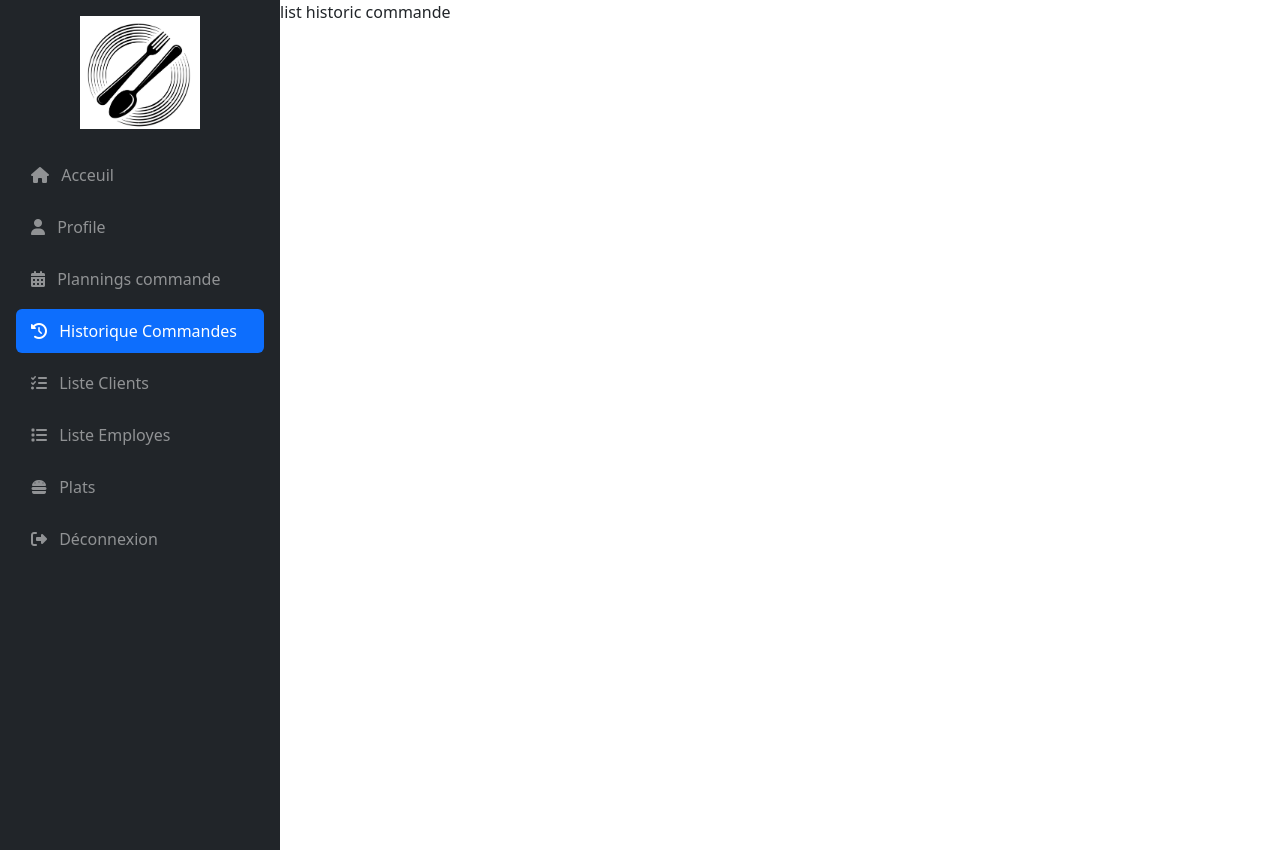
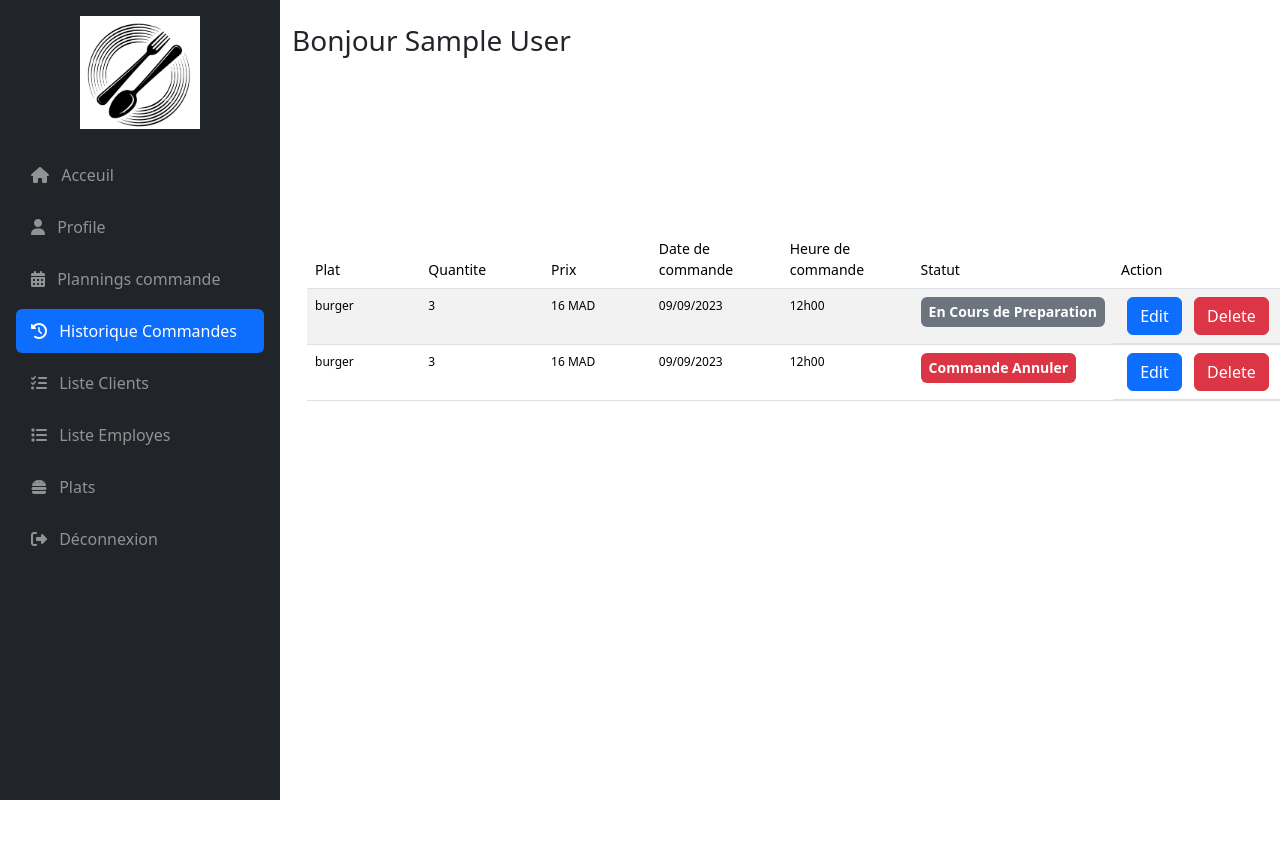
Before and after one commit to majda-k/project-cantine-php, a PHP site: page /project-cantine-php/in_historic_commande.php in a window 1280 px wide. After the commit the page ends 800 px from the top, so only its background shows below. Run offline with PHP 8.4, Linux system fonts and the light colour scheme; the visitor is signed in with stand-in values (Sample User, id 1); lists and menus that the app fills with data are empty.

Commit message:
historic Commande

```diff
--- a/controler_historic_commande/ListHistoricCommand.php
+++ /dev/null
@@ -1,3 +0,0 @@
-<div class="dashbord-content content2 flex flex-column">
-    list historic commande
-</div>
--- /dev/null
+++ b/controler_historic_commande/ListHistoricCommandClient.php
@@ -0,0 +1,85 @@
+<?php
+// Define the data
+$orders = [
+    [
+        'plat' => 'burger',
+        'quantite' => 3,
+        'prix' => '16 MAD',
+        'date' => '09/09/2023',
+        'heure' => '12h00',
+        'statut' => 'En Cours de Preparation',
+        'badge_class' => 'bg-secondary'
+    ],
+    [
+        'plat' => 'burger',
+        'quantite' => 3,
+        'prix' => '16 MAD',
+        'date' => '09/09/2023',
+        'heure' => '12h00',
+        'statut' => 'Commande Annuler',
+        'badge_class' => 'bg-danger'
+    ]
+];
+?>
+
+<div class="container-fluid py-4">
+    <!-- Header -->
+    <div class="row mb-3">
+        <div class="col">
+            <h2 class="h3">Bonjour <?= $_SESSION['prenom'] ?? 'Client' ?></h2>
+        </div>
+    </div>
+    <!-- fin header -->
+    <div class="content5 d-flex justify-content-center">
+        <div class="creation d-flex flex-column">
+            <!-- debut tableau -->
+            <div class="table mt-5">
+                <table class="table table-striped">
+                    <thead>
+                        <tr class="font-sm">
+                            <th scope="col" class="font-weight-bold">Plat</th>
+                            <th scope="col" class="font-weight-bold">Quantite</th>
+                            <th scope="col" class="font-weight-bold">Prix</th>
+                            <th scope="col" class="font-weight-bold">Date de commande</th>
+                            <th scope="col" class="font-weight-bold">Heure de commande</th>
+                            <th scope="col" class="font-weight-bold">Statut</th>
+
+                            <?php if ($_SESSION['role'] == 'employee' || $_SESSION['role'] == 'admin'): ?>
+                                <th scope="col" class="font-weight-bold">Action</th>
+                            <?php endif; ?>
+                        </tr>
+                    </thead>
+                    <tbody>
+                        <?php foreach ($orders as $order): ?>
+                            <tr class="font-xs">
+                                <th scope="row"><?= $order['plat'] ?></th>
+                                <th scope="row"><?= $order['quantite'] ?></th>
+                                <th scope="row"><?= $order['prix'] ?></th>
+                                <th scope="row"><?= $order['date'] ?></th>
+                                <th scope="row"><?= $order['heure'] ?></th>
+                                <th scope="row">
+                                    <span class="badge <?= $order['badge_class'] ?>" style="display: inline-block; text-align: center; font-size: 14px; padding: 8px; width: fit-content;">
+                                        <?= $order['statut'] ?>
+                                    </span>
+                                </th>
+
+                                <?php if ($_SESSION['role'] == 'employee' || $_SESSION['role'] == 'admin'): ?>
+                                    <th scope="row" class="d-flex justify-content-around">
+                                        <form action="/project-cantine-php/in_historic_commande.php" method="POST">
+                                            <button type="submit" name="action" value="modifier" class="btn btn-primary mr-2">Edit</button>
+                                        </form>
+                                        <form action="/project-cantine-php/in_historic_commande.php" method="POST">
+                                            <button type="submit" name="action" value="supprimer" class="btn btn-danger">Delete</button>
+                                        </form>
+                                    </th>
+                                <?php endif; ?>
+
+                            </tr>
+                        <?php endforeach; ?>
+                    </tbody>
+                </table>
+            </div>
+            <!-- fin tableau -->
+        </div>
+    </div>
+</div>
--- a/controler_in_listClient/ListClientAdmin.php
+++ b/controler_in_listClient/ListClientAdmin.php
@@ -10,7 +10,7 @@ $users = $pdostat->fetchAll();
     <!-- Header -->
     <div class="row mb-4">
         <div class="col">
-            <h2 class="h3">Bonjour <?= $_SESSION['prenom'] ?? 'Admin' ?></h2>
+
         </div>
     </div>
 
--- a/controler_in_list_employes/listEmployesAdmin.php
+++ b/controler_in_list_employes/listEmployesAdmin.php
@@ -9,7 +9,7 @@ $users = $pdostat->fetchAll();
     <!-- Header -->
     <div class="row mb-4">
         <div class="col">
-            <h2 class="h3">Bonjour <?= $_SESSION['prenom'] ?? 'Admin' ?></h2>
+
         </div>
     </div>
 
--- a/controler_in_planing_command/creationplanningscommande.php
+++ b/controler_in_planing_command/creationplanningscommande.php
@@ -65,7 +65,7 @@
           <!-- Header -->
           <div class="row mb-4">
               <div class="col">
-                  <h2 class="h3">Bonjour <?= $_SESSION['prenom'] ?? 'Client' ?></h2>
+
               </div>
           </div>
 
--- a/controler_in_planing_command/formModificationplannings.php
+++ b/controler_in_planing_command/formModificationplannings.php
@@ -21,7 +21,7 @@ if (isset($_POST['action'])) {
         <div class="col-md-8">
             <div class="card">
                 <div class="card-header">
-                    <h2 class="mb-0">Bonjour </h2>
+
                 </div>
                 <div class="card-body">
                     <h3 class="card-title mb-4">Modifier votre Plannings commande</h3>
--- a/controler_plat/ajouterplatadmin.php
+++ b/controler_plat/ajouterplatadmin.php
@@ -47,7 +47,7 @@ if ($_SERVER['REQUEST_METHOD'] === 'POST' && !isset($_POST['action'])) {
     <!-- Header -->
     <div class="row mb-4">
         <div class="col">
-            <h2 class="h3">Bonjour <?= $_SESSION['prenom'] ?? 'Admin' ?></h2>
+
         </div>
     </div>
 
--- a/controler_plat/detailsplatadmin.php
+++ b/controler_plat/detailsplatadmin.php
@@ -12,7 +12,6 @@ $plat = $pdostat->fetch();
     <!-- Header -->
     <div class="row mb-4">
         <div class="col">
-            <h2 class="h3">Bonjour <?= $_SESSION['prenom'] ?? 'Admin' ?></h2>
         </div>
     </div>
 
--- a/controler_plat/platadmin.php
+++ b/controler_plat/platadmin.php
@@ -11,7 +11,7 @@ $plats = $pdostat->fetchAll();
     <!-- Header -->
     <div class="row mb-4">
         <div class="col">
-            <h2 class="h3">Bonjour <?= $_SESSION['prenom'] ?? 'Admin' ?></h2>
+
         </div>
     </div>
 
--- a/countroler_dashbord/Acceuil_admin.php
+++ b/countroler_dashbord/Acceuil_admin.php
@@ -139,8 +139,8 @@ $plats = $pdostat->fetchAll();
       <section class="mb-4 h-100 d-flex flex-column" style="background-color: #f7d7b3; padding: 20px; border-radius: 8px;">
         <h3 class="text-secondary mb-4">Les Dernières Commandes</h3>
         <div class="flex-grow-1">
-          <?php foreach (['burger-img.jpg', 'pzza.img', 'burgercheese-img.jpg'] as $image) : ?>
-            <div class="card mb-3 shadow-sm" style="max-height: 200px; overflow: hidden;">
+          <?php foreach (['burger-img.jpg', 'cheeseburger.png', 'burgercheese-img.jpg'] as $image) : ?>
+            <div class="card mb-3 shadow-sm" style="max-height: 300px; overflow: hidden;">
               <div class="row g-0">
                 <div class="col-4">
                   <img src="images/<?= $image ?>" class="img-fluid rounded-start" alt="Commande Image">
--- a/countroler_dashbord/Acceuil_client.php
+++ b/countroler_dashbord/Acceuil_client.php
@@ -34,7 +34,7 @@ $plats = $pdostat->fetchAll();
   <!-- Header -->
   <div class="row mb-3">
     <div class="col">
-      <h2 class="h3">Bonjour <?= $_SESSION['prenom'] ?? 'Client' ?></h2>
+      <h2 class="h3">Bonjour <?= $_SESSION['prenom'] ?? 'Client' ?>
     </div>
   </div>
   <!-- Main Content -->
@@ -108,7 +108,7 @@ $plats = $pdostat->fetchAll();
           $count = 0;
 
           // Tableau d'images correspondant aux plats
-          $images = ['burger-img.jpg',  'burgercheese-img.jpg' ,'pizza-aux-fruits-de-mer.jpg'];
+          $images = ['burger-img.jpg',  'cheeseburger.png' ,'pizza-aux-fruits-de-mer.jpg'];
 
           // Parcourir les plats
           foreach ($plats as $index => $plat) :
@@ -149,7 +149,7 @@ $plats = $pdostat->fetchAll();
       <!-- Recent Orders -->
       <div class="mb-4">
         <h3 class="mb-3">Les Derniers Commandes</h3>
-        <?php foreach (['burger-img.jpg', 'pzza.img', 'burgercheese-img.jpg'] as $image) : ?>
+        <?php foreach (['burger-img.jpg', 'burgercheese-img.jpg'] as $image) : ?>
           <div class="card mb-3 shadow-sm">
             <div class="row g-0">
               <div class="col-4">
--- a/htmlHeader/HeadTag.php
+++ b/htmlHeader/HeadTag.php
@@ -13,7 +13,7 @@
     <link rel="stylesheet" href="css/profileclient.css" />
     <link rel="stylesheet" href="css/adminclient.css" />
     <link rel="stylesheet" href="css/adminemployeurs.css" />
-
+    <link rel="stylesheet" href="css/commandeemployer.css" />
     <link rel="preconnect" href="https://fonts.googleapis.com" />
     <link rel="preconnect" href="https://fonts.gstatic.com" crossorigin />
     <link href="https://cdn.jsdelivr.net/npm/bootstrap@5.3.3/dist/css/bootstrap.min.css" rel="stylesheet" integrity="sha384-QWTKZyjpPEjISv5WaRU9OFeRpok6YctnYmDr5pNlyT2bRjXh0JMhjY6hW+ALEwIH" crossorigin="anonymous">
--- a/in_historic_commande.php
+++ b/in_historic_commande.php
@@ -24,17 +24,18 @@ $userRole = isset($_SESSION['role']) ? $_SESSION['role'] : '';
         // Include the appropriate dashboard based on user role
         switch ($userRole) {
             case 'admin':
+            case 'client':
+            case 'employee':
+                if ($_SERVER['REQUEST_METHOD'] === 'POST' &&  $action === 'modifier') {
+                    include("./controler_historic_commande/modifierlistcommande.php");
+                }else if($_SERVER['REQUEST_METHOD'] === 'POST' &&  $action === 'supprimer'){
+                    include("./controler_historic_commande/supprimerlistcommande.php");
+                }
+                else{
+                    include("./controler_historic_commande/ListHistoricCommandClient.php");
+                }
+                break;
 
-            case 'employee':
-
-            case 'client':
-                include("./controler_historic_commande/ListHistoricCommand.php");
-                break;
-            default:
-                // If no valid role, logout user
-                session_destroy();
-                header('Location: login.php');
-                exit();
         }
         ?>
     </div>
--- a/login.php
+++ b/login.php
@@ -61,6 +61,7 @@ ini_set('display_errors', 1);
                             $_SESSION['user_id'] = $user['id'];
                             $_SESSION['email'] = $user['email'];
                             $_SESSION['nom'] = $user['nom'];
+                            $_SESSION['prenom'] = $user['prenom'];
                             $_SESSION['role'] = $user['role'];
                             header('Location: in_dashbord.php');
                             exit();
```
Also changed, not shown: controler_historic_commande/modifierlistcommande.php (added, +99 -0 lines), controler_historic_commande/supprimercommand.php (added, +33 -0 lines), countroler_dashbord/Acceuil_employe.php (+14 -14 lines).
